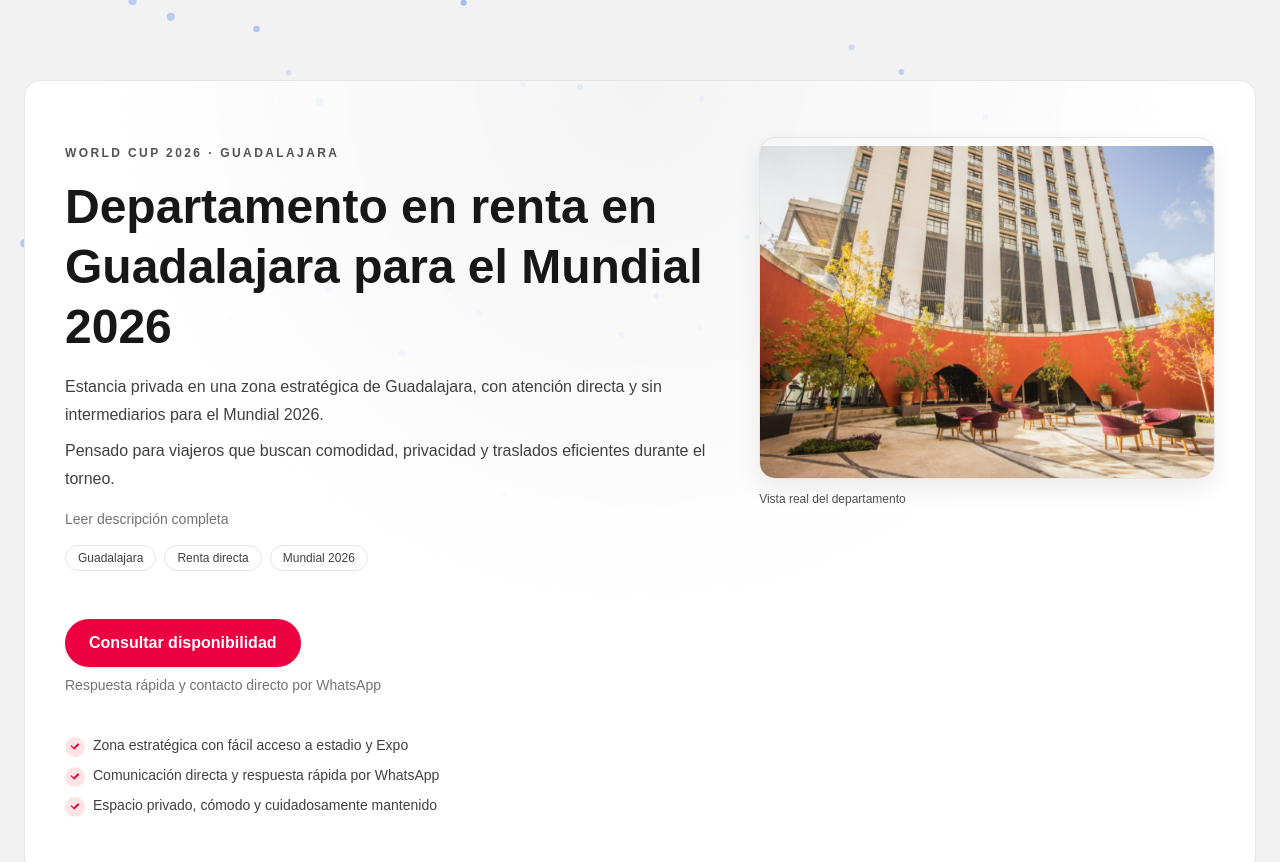
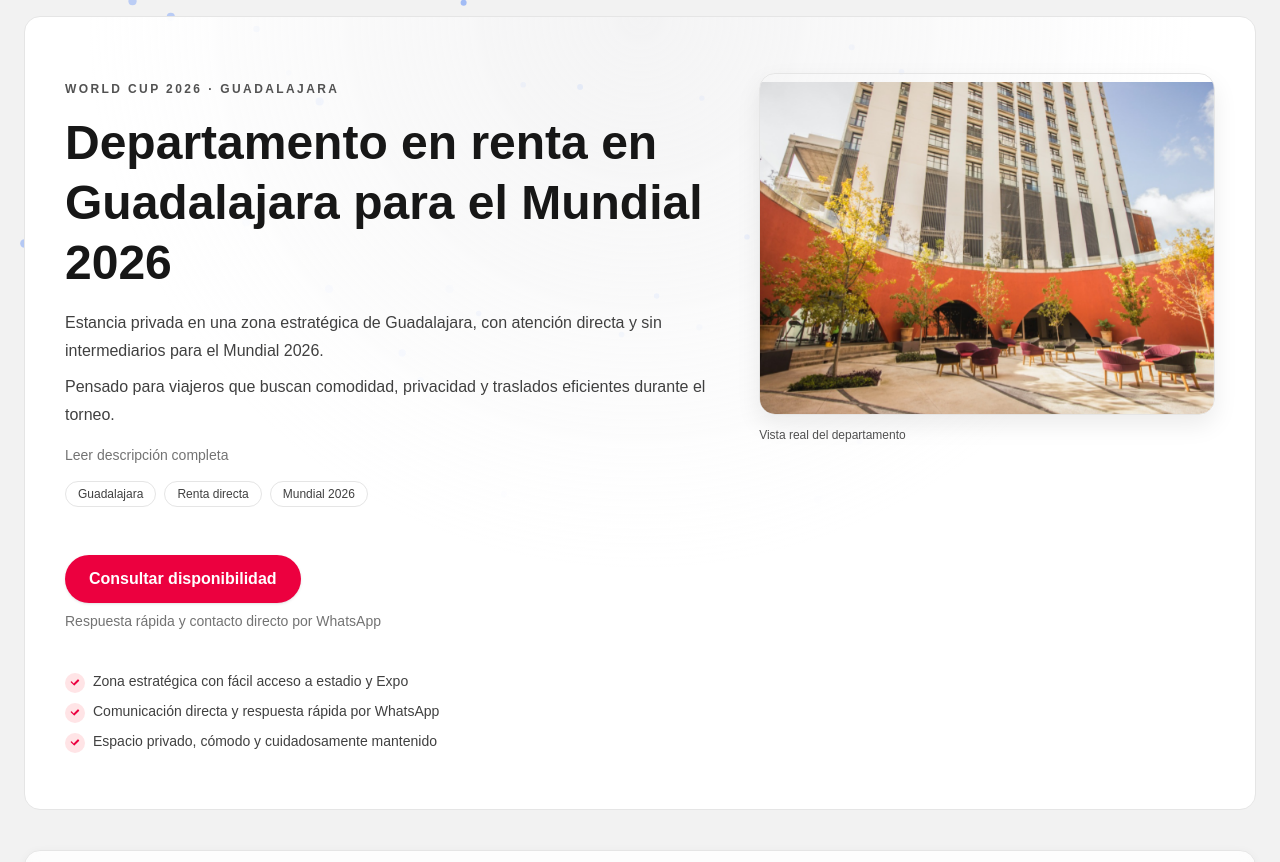
Before and after one commit to RaulDiaz95/mundial-landing, a Next.js app: page / in a window 1280 px wide. Shown: the top 862 px of the page. Built offline with nearby package versions, Linux system fonts and the light colour scheme; no server answers.

Commit message:
background

```diff
--- a/src/app/_components/LandingPage.js
+++ b/src/app/_components/LandingPage.js
@@ -89,9 +89,7 @@ export default function LandingPage({ content }) {
 
   return (
     <div className="min-h-screen overflow-x-hidden">
-      <header className="mx-auto max-w-5xl lg:max-w-[1280px] px-6 py-4 sm:py-6" />
-
-      <main className="mx-auto max-w-5xl lg:max-w-[1280px] px-6 py-6 space-y-10 sm:space-y-12">
+      <main className="mx-auto max-w-5xl lg:max-w-[1280px] px-6 pt-6 pb-6 lg:pt-2 space-y-10 sm:space-y-12">
         <section
           aria-labelledby="hero-title"
           className="-mx-6 border-y border-neutral-200 bg-[radial-gradient(circle_at_top,_rgba(244,244,245,0.7),_rgba(255,255,255,1)_55%)] px-6 py-12 sm:mx-0 sm:rounded-2xl sm:border sm:px-10 sm:py-14 motion-safe:opacity-0 motion-safe:translate-y-2 motion-safe:animate-[fadeInUp_0.35s_ease-out_forwards]"
```
